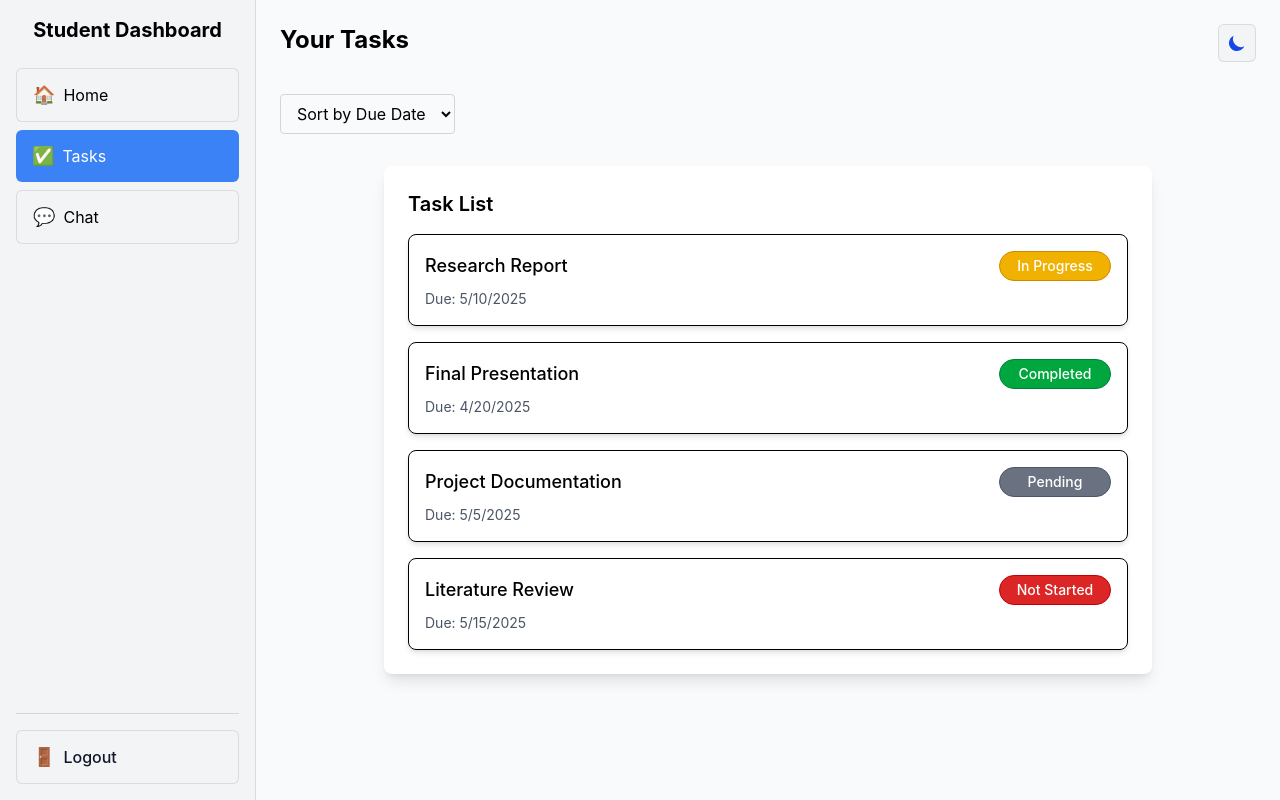
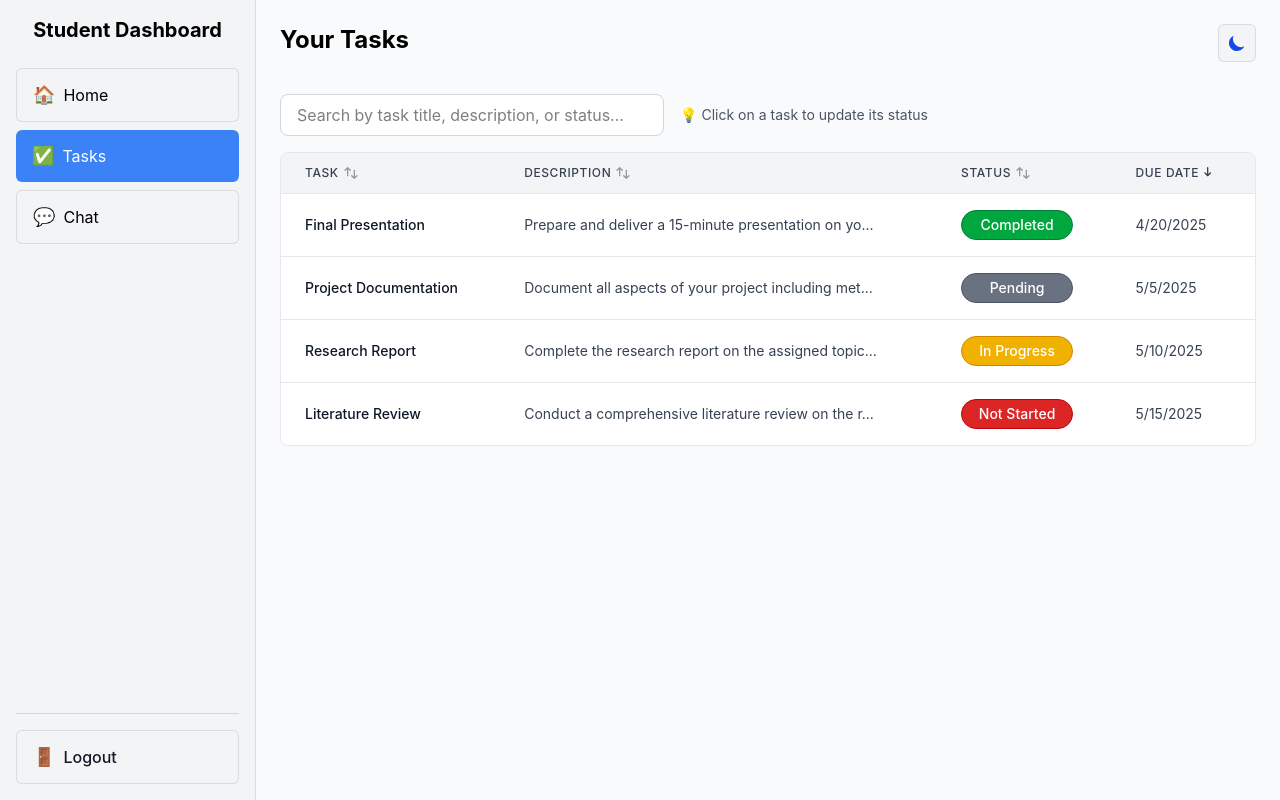
Before and after one commit to Amjad-Mousa/Task-Management-System, a React (Vite) app: page /student-task in a window 1280 px wide. Built offline with nearby package versions, Linux system fonts and the light colour scheme.

Commit message:
Adding support to change your tasks status as student added search functionlaity

```diff
--- /dev/null
+++ b/src/components/student/StatusUpdateModal.jsx
@@ -0,0 +1,112 @@
+import React, { useState, useContext } from "react";
+import PropTypes from "prop-types";
+import { DarkModeContext } from "../../Context/DarkModeContext";
+import { Modal, Select, StatusBadge } from "../ui";
+
+/**
+ * StatusUpdateModal component for updating task status
+ */
+const StatusUpdateModal = ({ isOpen, onClose, task, onUpdateStatus }) => {
+  const { isDarkMode } = useContext(DarkModeContext);
+  const [selectedStatus, setSelectedStatus] = useState(task?.status || "");
+
+  // Reset selected status when task changes
+  React.useEffect(() => {
+    if (task) {
+      setSelectedStatus(task.status);
+    }
+  }, [task]);
+
+  const handleStatusChange = (e) => {
+    setSelectedStatus(e.target.value);
+  };
+
+  const handleSubmit = (e) => {
+    e.preventDefault();
+    if (selectedStatus && task) {
+      onUpdateStatus(task.id, selectedStatus);
+      onClose();
+    }
+  };
+
+  if (!task) return null;
+
+  return (
+    <Modal
+      isOpen={isOpen}
+      onClose={onClose}
+      title="Update Task Status"
+      size="md"
+    >
+      <form onSubmit={handleSubmit} className="space-y-6">
+        <div className="space-y-4">
+          <div>
+            <h3 className="text-lg font-medium mb-2">Task: {task.title}</h3>
+            <p className="text-sm text-gray-600 dark:text-gray-300 mb-4">
+              {task.description}
+            </p>
+          </div>
+
+          <div className="space-y-2">
+            <div className="flex items-center justify-between">
+              <span className="text-sm font-medium">Current Status:</span>
+              <StatusBadge status={task.status} />
+            </div>
+          </div>
+
+          <div className="space-y-2">
+            <label className="block text-sm font-medium">
+              Update Status To:
+            </label>
+            <Select
+              name="status"
+              value={selectedStatus}
+              onChange={handleStatusChange}
+              options={[
+                { value: "Not Started", label: "Not Started" },
+                { value: "In Progress", label: "In Progress" },
+                { value: "Pending", label: "Pending" },
+                { value: "Completed", label: "Completed" },
+              ]}
+              required
+            />
+          </div>
+        </div>
+
+        <div className="flex justify-end gap-3 pt-4 border-t dark:border-gray-700">
+          <button
+            type="button"
+            onClick={onClose}
+            className={`px-4 py-2 rounded transition-colors ${
+              isDarkMode
+                ? "bg-gray-700 hover:bg-gray-600 text-gray-200"
+                : "bg-gray-200 hover:bg-gray-300 text-gray-800"
+            }`}
+          >
+            Cancel
+          </button>
+          <button
+            type="submit"
+            className="px-4 py-2 bg-blue-600 text-white rounded hover:bg-blue-700 transition-colors"
+          >
+            Update Status
+          </button>
+        </div>
+      </form>
+    </Modal>
+  );
+};
+
+StatusUpdateModal.propTypes = {
+  isOpen: PropTypes.bool.isRequired,
+  onClose: PropTypes.func.isRequired,
+  task: PropTypes.shape({
+    id: PropTypes.number.isRequired,
+    title: PropTypes.string.isRequired,
+    status: PropTypes.string.isRequired,
+    description: PropTypes.string,
+  }),
+  onUpdateStatus: PropTypes.func.isRequired,
+};
+
+export default StatusUpdateModal;
--- a/src/components/student/StudentTask.jsx
+++ b/src/components/student/StudentTask.jsx
@@ -1,7 +1,9 @@
 import { useEffect, useState, useContext } from "react";
 import { DashboardLayout } from "../layout";
-import { Card, Select, StatusBadge } from "../ui";
+import { Card, Select, StatusBadge, Modal } from "../ui";
 import { DarkModeContext } from "../../Context/DarkModeContext";
+import StatusUpdateModal from "./StatusUpdateModal";
+import { getSearchInputClasses } from "../../utils/adminUtils";
 
 /**
  * StudentTask component for student task management
@@ -9,9 +11,15 @@ import { DarkModeContext } from "../../Context/DarkModeContext";
 const StudentTask = () => {
   const { isDarkMode } = useContext(DarkModeContext);
   const [tasks, setTasks] = useState([]);
+  const [sortConfig, setSortConfig] = useState({
+    key: "dueDate",
+    direction: "asc",
+  });
+  const [searchQuery, setSearchQuery] = useState("");
   const [selectedTask, setSelectedTask] = useState(null);
-  const [sortedTasks, setSortedTasks] = useState([]);
-  const [sortBy, setSortBy] = useState("dueDate"); // Sorting by 'dueDate' or 'status'
+  const [isStatusModalOpen, setIsStatusModalOpen] = useState(false);
+  const [successMessage, setSuccessMessage] = useState(null);
+  const SUCCESS_MESSAGE_TIMEOUT = 3000;
 
   useEffect(() => {
     document.title = "Student Tasks | Task Manager";
@@ -53,160 +61,240 @@ const StudentTask = () => {
       },
     ];
     setTasks(studentTasks);
-    setSortedTasks(studentTasks); // Initialize sorted tasks
   }, []);
 
-  const handleSort = (sortBy) => {
-    const sorted = [...tasks].sort((a, b) => {
-      if (sortBy === "dueDate") {
-        return new Date(a.dueDate) - new Date(b.dueDate);
-      } else if (sortBy === "status") {
+  const sortTasks = (key) => {
+    let direction = "asc";
+    if (sortConfig.key === key && sortConfig.direction === "asc") {
+      direction = "desc";
+    }
+    setSortConfig({ key, direction });
+  };
+
+  const getSortedTasks = () => {
+    // First filter tasks based on search query
+    const filteredTasks = tasks.filter((task) => {
+      if (!searchQuery.trim()) return true;
+
+      const query = searchQuery.toLowerCase().trim();
+      return (
+        (task.title && task.title.toLowerCase().includes(query)) ||
+        (task.description && task.description.toLowerCase().includes(query)) ||
+        (task.status && task.status.toLowerCase().includes(query))
+      );
+    });
+
+    // Then sort the filtered tasks
+    const { key, direction } = sortConfig;
+    const sortedTasks = [...filteredTasks].sort((a, b) => {
+      if (key === "dueDate") {
+        return direction === "asc"
+          ? new Date(a.dueDate) - new Date(b.dueDate)
+          : new Date(b.dueDate) - new Date(a.dueDate);
+      } else if (key === "status") {
         const statusOrder = [
           "Not Started",
           "Pending",
           "In Progress",
           "Completed",
         ];
-        return statusOrder.indexOf(a.status) - statusOrder.indexOf(b.status);
+        return direction === "asc"
+          ? statusOrder.indexOf(a.status) - statusOrder.indexOf(b.status)
+          : statusOrder.indexOf(b.status) - statusOrder.indexOf(a.status);
+      } else if (key === "title") {
+        return direction === "asc"
+          ? a.title.localeCompare(b.title)
+          : b.title.localeCompare(a.title);
       }
       return 0;
     });
-
-    setSortBy(sortBy);
-    setSortedTasks(sorted);
+    return sortedTasks;
   };
 
   const handleTaskClick = (taskId) => {
-    // If the clicked task is already selected, close the details
-    if (selectedTask && selectedTask.id === taskId) {
-      setSelectedTask(null);
-    } else {
-      // Otherwise, show the details for the clicked task
-      const task = tasks.find((task) => task.id === taskId);
-      setSelectedTask(task);
-    }
+    const task = tasks.find((task) => task.id === taskId);
+    setSelectedTask(task);
+    setIsStatusModalOpen(true);
   };
 
-  const handleCloseDetails = () => {
-    setSelectedTask(null);
+  const handleUpdateStatus = (taskId, newStatus) => {
+    setTasks((prevTasks) =>
+      prevTasks.map((task) =>
+        task.id === taskId ? { ...task, status: newStatus } : task
+      )
+    );
+    setSuccessMessage("Task status updated successfully!");
+    setTimeout(() => setSuccessMessage(null), SUCCESS_MESSAGE_TIMEOUT);
   };
 
   return (
-    <DashboardLayout role="student" title="Your Tasks">
-      {/* Sort Options */}
-      <div className="mb-4">
-        <div className="flex items-center gap-2">
-          <Select
-            name="sortBy"
-            value={sortBy}
-            onChange={(e) => handleSort(e.target.value)}
-            options={[
-              { value: "dueDate", label: "Sort by Due Date" },
-              { value: "status", label: "Sort by Status" },
-            ]}
-            className="w-64"
-          />
+    <DashboardLayout
+      role="student"
+      title="Your Tasks"
+      successMessage={successMessage}
+    >
+      <div className="flex flex-col md:flex-row justify-between items-center gap-4 mb-4">
+        <div className="w-full md:w-auto flex flex-col md:flex-row items-center gap-4">
+          <div className="w-full md:w-96">
+            <input
+              type="text"
+              placeholder="Search by task title, description, or status..."
+              value={searchQuery}
+              onChange={(e) => setSearchQuery(e.target.value)}
+              className={getSearchInputClasses(isDarkMode)}
+            />
+          </div>
+
+          <p
+            className={`text-sm ${
+              isDarkMode ? "text-gray-400" : "text-gray-600"
+            }`}
+          >
+            <span className="mr-1">💡</span>
+            Click on a task to update its status
+          </p>
         </div>
       </div>
 
-      {/* Tasks Section */}
-      <div className="flex flex-col items-center">
-        <Card className="w-full max-w-3xl mb-6">
-          <h2 className="text-xl font-semibold mb-4">Task List</h2>
-          {sortedTasks.length === 0 ? (
-            <p className="text-center text-gray-600 dark:text-gray-400">
-              No tasks available.
-            </p>
-          ) : (
-            <ul className="space-y-4">
-              {sortedTasks.map((task) => (
-                <TaskItem
+      {/* Tasks Table */}
+      <div
+        className={`w-full overflow-x-auto rounded-lg border ${
+          isDarkMode ? "border-gray-700" : "border-gray-200"
+        }`}
+      >
+        <table
+          className={`min-w-full divide-y ${
+            isDarkMode ? "divide-gray-700" : "divide-gray-200"
+          }`}
+        >
+          <thead
+            className={
+              isDarkMode
+                ? "bg-gray-800 text-gray-300"
+                : "bg-gray-100 text-gray-700"
+            }
+          >
+            <tr>
+              {[
+                { display: "Task", key: "title" },
+                { display: "Description", key: "description" },
+                { display: "Status", key: "status" },
+                { display: "Due Date", key: "dueDate" },
+              ].map((header) => (
+                <th
+                  key={header.display}
+                  className={`px-6 py-3 text-left text-xs font-medium uppercase tracking-wider ${
+                    header.key ? "cursor-pointer" : ""
+                  } transition-colors duration-150 tooltip ${
+                    isDarkMode ? "hover:bg-gray-700" : "hover:bg-gray-200"
+                  }`}
+                  onClick={() => header.key && sortTasks(header.key)}
+                  data-tooltip={header.key ? `Sort by ${header.display}` : ""}
+                >
+                  <div className="flex items-center gap-1">
+                    {header.display}
+                    {header.key && (
+                      <svg
+                        xmlns="http://www.w3.org/2000/svg"
+                        className={`h-4 w-4 ${
+                          sortConfig.key === header.key
+                            ? "opacity-100"
+                            : "opacity-50"
+                        }`}
+                        fill="none"
+                        viewBox="0 0 24 24"
+                        stroke="currentColor"
+                      >
+                        <path
+                          strokeLinecap="round"
+                          strokeLinejoin="round"
+                          strokeWidth={2}
+                          d={
+                            sortConfig.key === header.key &&
+                            sortConfig.direction === "desc"
+                              ? "M7 16V4m0 0L3 8m4-4l4 4"
+                              : sortConfig.key === header.key &&
+                                sortConfig.direction === "asc"
+                              ? "M7 4v12m0 0l4-4m-4 4l-4-4"
+                              : "M7 16V4m0 0L3 8m4-4l4 4m6 0v12m0 0l4-4m-4 4l-4-4"
+                          }
+                        />
+                      </svg>
+                    )}
+                  </div>
+                </th>
+              ))}
+            </tr>
+          </thead>
+          <tbody
+            className={`divide-y ${
+              isDarkMode
+                ? "bg-gray-900 divide-gray-700"
+                : "bg-white divide-gray-200"
+            }`}
+          >
+            {getSortedTasks().length === 0 ? (
+              <tr>
+                <td
+                  colSpan="4"
+                  className={`px-6 py-8 text-center text-sm ${
+                    isDarkMode ? "text-gray-400" : "text-gray-500"
+                  }`}
+                >
+                  {searchQuery.trim()
+                    ? `No tasks found matching "${searchQuery}"`
+                    : "No tasks available."}
+                </td>
+              </tr>
+            ) : (
+              getSortedTasks().map((task) => (
+                <tr
                   key={task.id}
-                  task={task}
-                  isSelected={task.id === selectedTask?.id}
                   onClick={() => handleTaskClick(task.id)}
-                />
-              ))}
-            </ul>
-          )}
-        </Card>
+                  className="table-row-hover transition-colors duration-150 cursor-pointer"
+                >
+                  <td
+                    className={`px-6 py-4 whitespace-nowrap text-sm font-medium ${
+                      isDarkMode ? "text-white" : "text-gray-900"
+                    }`}
+                  >
+                    {task.title}
+                  </td>
+                  <td
+                    className={`px-6 py-4 whitespace-nowrap text-sm ${
+                      isDarkMode ? "text-gray-300" : "text-gray-700"
+                    }`}
+                  >
+                    {task.description.length > 50
+                      ? `${task.description.substring(0, 50)}...`
+                      : task.description}
+                  </td>
+                  <td className="px-6 py-4 whitespace-nowrap">
+                    <StatusBadge status={task.status} />
+                  </td>
+                  <td
+                    className={`px-6 py-4 whitespace-nowrap text-sm ${
+                      isDarkMode ? "text-gray-300" : "text-gray-700"
+                    }`}
+                  >
+                    {new Date(task.dueDate).toLocaleDateString()}
+                  </td>
+                </tr>
+              ))
+            )}
+          </tbody>
+        </table>
+      </div>
 
-        {/* Task Details Section */}
-        {selectedTask && (
-          <Card className="w-full max-w-3xl p-4">
-            <div className="flex justify-between items-center mb-3 border-b pb-2 dark:border-gray-700">
-              <h3 className="text-lg font-semibold">Task Details</h3>
-              <button
-                onClick={handleCloseDetails}
-                className={`px-2 py-1 rounded-lg text-xs font-medium transition-colors ${
-                  isDarkMode
-                    ? "bg-gray-700 hover:bg-gray-600 text-gray-200"
-                    : "bg-gray-200 hover:bg-gray-300 text-gray-800"
-                }`}
-              >
-                Close
-              </button>
-            </div>
-
-            <div className="grid grid-cols-2 gap-3">
-              <div>
-                <h4 className="text-xs uppercase tracking-wider text-gray-500 dark:text-gray-400">
-                  Title
-                </h4>
-                <p className="font-medium">{selectedTask.title}</p>
-              </div>
-
-              <div>
-                <h4 className="text-xs uppercase tracking-wider text-gray-500 dark:text-gray-400">
-                  Status
-                </h4>
-                <StatusBadge status={selectedTask.status} />
-              </div>
-
-              <div>
-                <h4 className="text-xs uppercase tracking-wider text-gray-500 dark:text-gray-400">
-                  Due Date
-                </h4>
-                <p>{new Date(selectedTask.dueDate).toLocaleDateString()}</p>
-              </div>
-
-              <div className="col-span-2 mt-1">
-                <h4 className="text-xs uppercase tracking-wider text-gray-500 dark:text-gray-400">
-                  Description
-                </h4>
-                <p className="text-sm text-gray-600 dark:text-gray-300">
-                  {selectedTask.description ||
-                    "No description available for this task."}
-                </p>
-              </div>
-            </div>
-          </Card>
-        )}
-      </div>
+      {/* Status Update Modal */}
+      <StatusUpdateModal
+        isOpen={isStatusModalOpen}
+        onClose={() => setIsStatusModalOpen(false)}
+        task={selectedTask}
+        onUpdateStatus={handleUpdateStatus}
+      />
     </DashboardLayout>
   );
 };
 
-/**
- * TaskItem component for displaying a task in the list
- */
-const TaskItem = ({ task, isSelected, onClick }) => {
-  return (
-    <li
-      onClick={onClick}
-      className={`p-4 rounded-lg cursor-pointer shadow transition-transform hover:scale-105 border dark:border-gray-700 ${
-        isSelected ? "border-blue-500 dark:border-blue-400 border-2" : ""
-      }`}
-    >
-      <div className="flex justify-between items-center">
-        <h3 className="text-lg font-medium">{task.title}</h3>
-        <StatusBadge status={task.status} />
-      </div>
-      <div className="mt-2 text-sm text-gray-600 dark:text-gray-300">
-        <span>Due: {new Date(task.dueDate).toLocaleDateString()}</span>
-      </div>
-    </li>
-  );
-};
-
 export default StudentTask;
```
